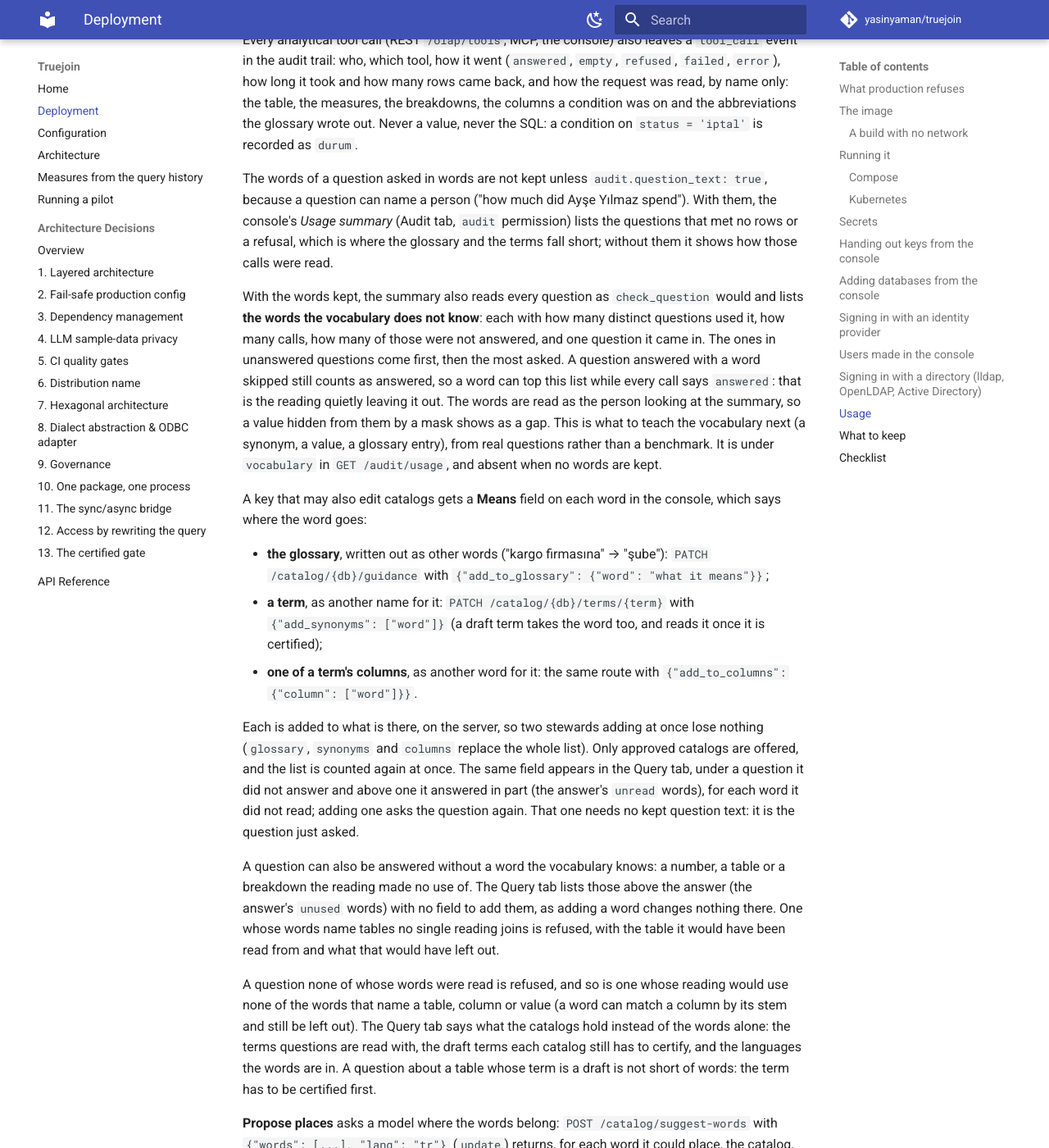
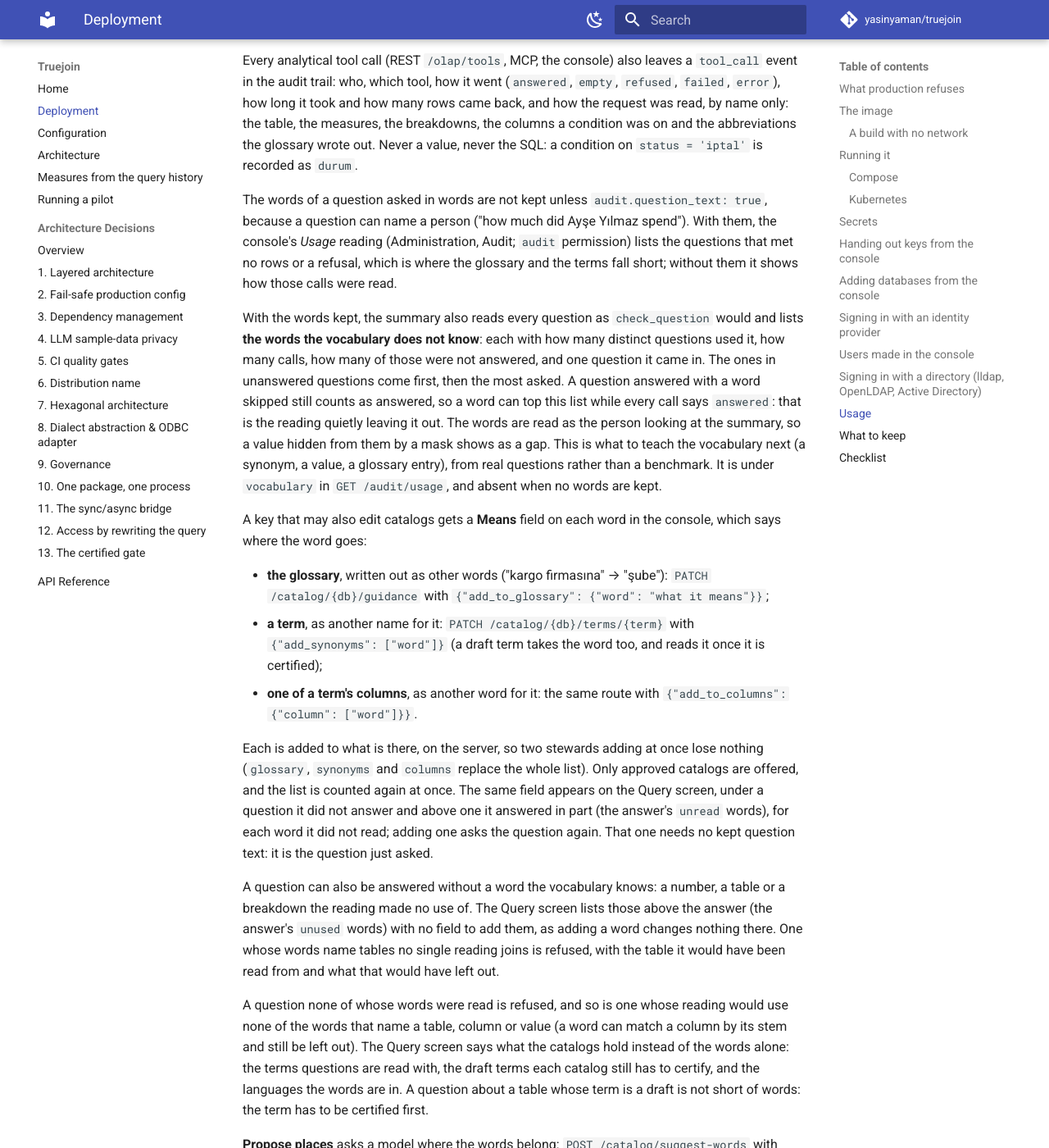
Before and after one commit to yasinyaman/truejoin, an MkDocs documentation site: the page built from docs/docs/deployment.md, in a window 1280 px wide and 1400 px high, scrolled down 9766 px. Shown: the whole window at 82% size. Built offline with MkDocs 1.6.1 and Material for MkDocs 9.7.7, drawn with Linux system fonts in a browser that asks for light colours; comment, search, counter and statistics services are not loaded; some of the changed text lies outside the part shown.

Commit message:
console: the header holds the sign-in buttons from 1280px; pages named where they are
With four items instead of eight the header needs 1238px at its widest
(English, with an identity provider), so the sign-in buttons stay in it
from 1280px, not 1600px, and the squeeze of the items between 1056 and 1279
is gone. Measured in Chromium at 21 widths from 320 to 1920, English and
Turkish, signed out, refused and connected, with and without a provider:
252 cases, nothing outside the window or overlapping.

The documents, the example configuration and one console text named
screens as tabs ("the Keys tab"): they say where the page is now
(Administration, Keys). CLAUDE.md describes the pages, their addresses and
where a form opens. Seven dictionary entries nothing reads any more are
removed.

Last pass in Chromium: five callers' landing pages and menus, the seven old
addresses, and axe (WCAG A/AA) clean on nine screens in both themes and
both languages.

Co-Authored-By: Claude Fable 5.2 <noreply@anthropic.com>
Claude-Session: https://claude.ai/code/session_01RRn47TMttK4N2t2eEJEm9P

````diff
--- a/docs/docs/deployment.md
+++ b/docs/docs/deployment.md
@@ -151,7 +151,7 @@ re-derive every hashed value.
 
 Configured keys change with the configuration file and a restart. With
 `auth.key_store` naming a file, a caller with the `admin` permission can also
-hand out and revoke keys at run time: the console's **Keys** tab, or `GET`,
+hand out and revoke keys at run time: the console (**Administration**, **Keys**), or `GET`,
 `POST /keys` and `DELETE /keys/{id}` under the API prefix.
 
 ```yaml
@@ -198,7 +198,7 @@ settings:
 Databases in `databases:` change with the configuration file and a restart.
 With `database_store.path` naming a file, a caller with the `admin` permission
 can also add, change and remove databases while the server runs: the
-console's **Databases** tab, or `GET`, `POST /databases`, `POST /databases/test`,
+console (**Administration**, **Databases**), or `GET`, `POST /databases`, `POST /databases/test`,
 `PUT /databases/{name}` and `DELETE /databases/{name}` under the API prefix.
 
 ```yaml
@@ -309,8 +309,8 @@ signs in again.
 ## Users made in the console
 
 For a team with no directory, and for the accounts a directory should not hold (a
-service desk's, a contractor's), administrators can make users in the console's
-**Users** tab. Name, password and permissions are all it takes; nothing else has to
+service desk's, a contractor's), administrators can make users in the console
+(**Administration**, **Users**). Name, password and permissions are all it takes; nothing else has to
 run. These users sign in with a username and password beside the API keys, the
 directory and the identity provider.
 
@@ -445,7 +445,7 @@ the glossary wrote out. Never a value, never the SQL: a condition on
 
 The words of a question asked in words are not kept unless
 `audit.question_text: true`, because a question can name a person ("how much
-did Ayşe Yılmaz spend"). With them, the console's *Usage summary* (Audit tab,
+did Ayşe Yılmaz spend"). With them, the console's *Usage* reading (Administration, Audit;
 `audit` permission) lists the questions that met no rows or a refusal, which is
 where the glossary and the terms fall short; without them it shows how those
 calls were read.
@@ -476,13 +476,13 @@ console, which says where the word goes:
 Each is added to what is there, on the server, so two stewards adding at once
 lose nothing (`glossary`, `synonyms` and `columns` replace the whole list).
 Only approved catalogs are offered, and the list is counted again at once.
-The same field appears in the Query tab, under a question it did not answer
+The same field appears on the Query screen, under a question it did not answer
 and above one it answered in part (the answer's `unread` words), for each
 word it did not read; adding one asks the question again. That one
 needs no kept question text: it is the question just asked.
 
 A question can also be answered without a word the vocabulary knows: a
-number, a table or a breakdown the reading made no use of. The Query tab lists
+number, a table or a breakdown the reading made no use of. The Query screen lists
 those above the answer (the answer's `unused` words) with no field to add
 them, as adding a word changes nothing there. One whose words name tables no
 single reading joins is refused, with the table it would have been read from
@@ -490,7 +490,7 @@ and what that would have left out.
 
 A question none of whose words were read is refused, and so is one whose
 reading would use none of the words that name a table, column or value (a
-word can match a column by its stem and still be left out). The Query tab says
+word can match a column by its stem and still be left out). The Query screen says
 what the catalogs hold instead of the words alone: the terms questions are
 read with, the draft terms each catalog still has to certify, and the
 languages the words are in. A question about a table whose term is a draft
@@ -521,7 +521,7 @@ MB, keep the trail elsewhere and count it there.
 | Path | What | If lost |
 |---|---|---|
 | `/app/catalogs` | The reviewed catalogs: descriptions, labels, terms, certifications | The review has to be done again |
-| `/app/logs/audit.jsonl` | The audit trail (also on stdout as `warp.audit` log lines); `GET /audit` and the console's Audit tab read its newest 8 MB for keys with the `audit` permission | It is gone; ship it somewhere |
+| `/app/logs/audit.jsonl` | The audit trail (also on stdout as `warp.audit` log lines); `GET /audit` and the console's Audit page read its newest 8 MB for keys with the `audit` permission | It is gone; ship it somewhere |
 | `auth.key_store` | The keys handed out from the console, as digests | Every handed-out key stops working; hand them out again |
 | `database_store.path` | The databases added from the console, passwords encrypted | They are gone; add them again (the key alone is not enough) |
 | `settings_store.path` | The settings changed from the console | They fall back to the file; set them again |
````
Also changed, not shown: CHANGELOG.md (+8 -0 lines), CLAUDE.md (+11 -2 lines), docs/docs/configuration.md (+1 -1 lines), 8 other files.
